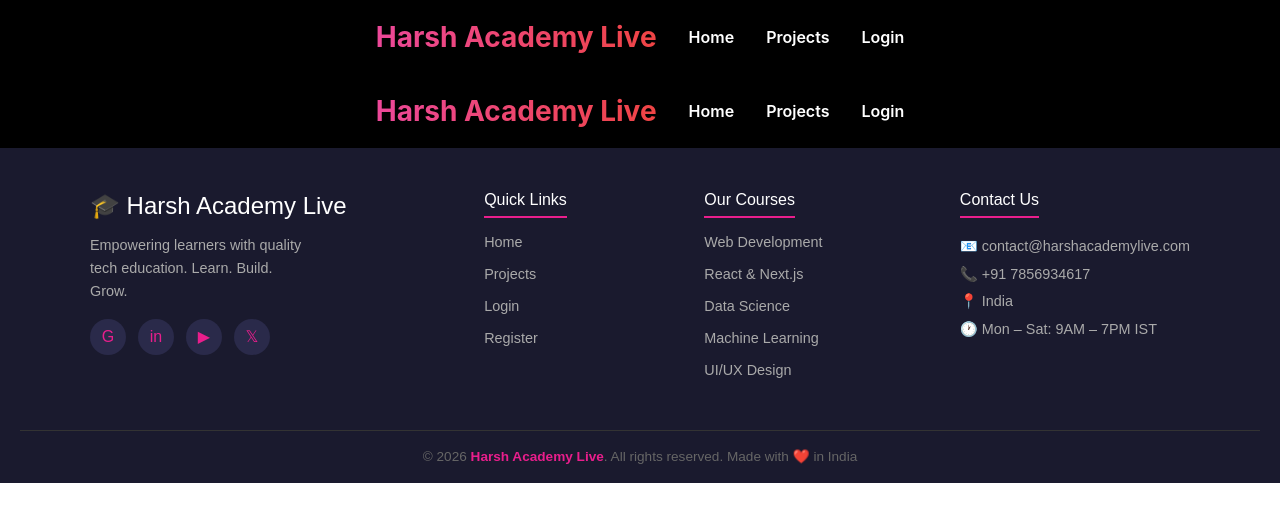
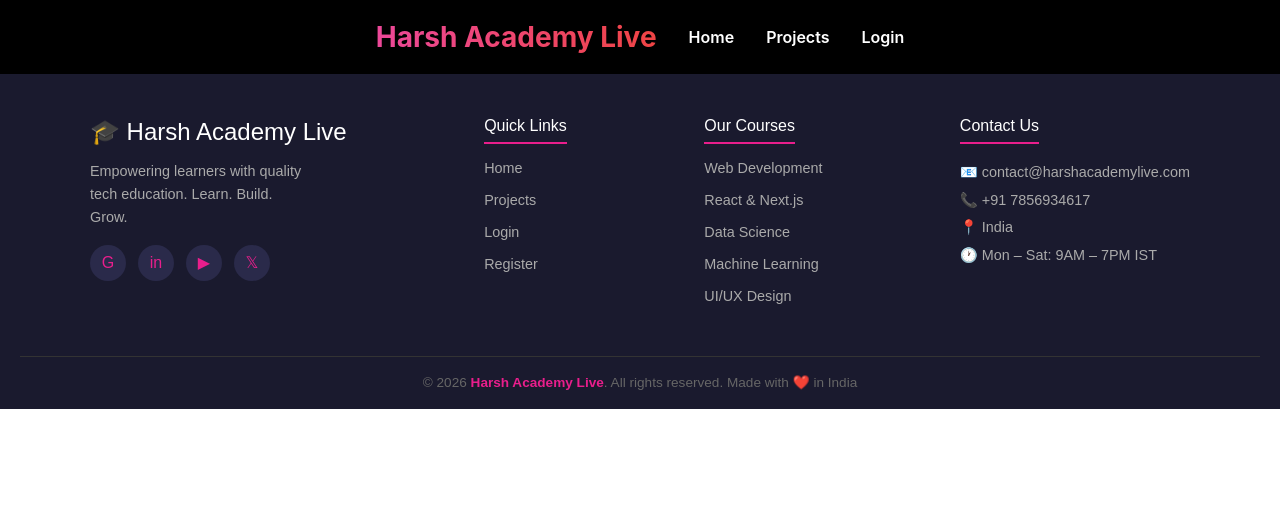
Before and after one commit to harsh-suman5/testing_website, a React (Vite) app: page /dash_home in a window 1280 px wide. Shown: the top 522 px of the page. Built offline with nearby package versions, Linux system fonts and the light colour scheme; no server answers.

Commit message:
navbar bug fixing after login

```diff
--- a/src/components/dashboard/dash_home.jsx
+++ b/src/components/dashboard/dash_home.jsx
@@ -4,7 +4,7 @@ import Dash_navbar from './dash_navbar'
 const Dash_home = () => {
   return (
     <>
-      <Dash_navbar />
+      {/* <Dash_navbar /> */}
 
     </>
   )
```
